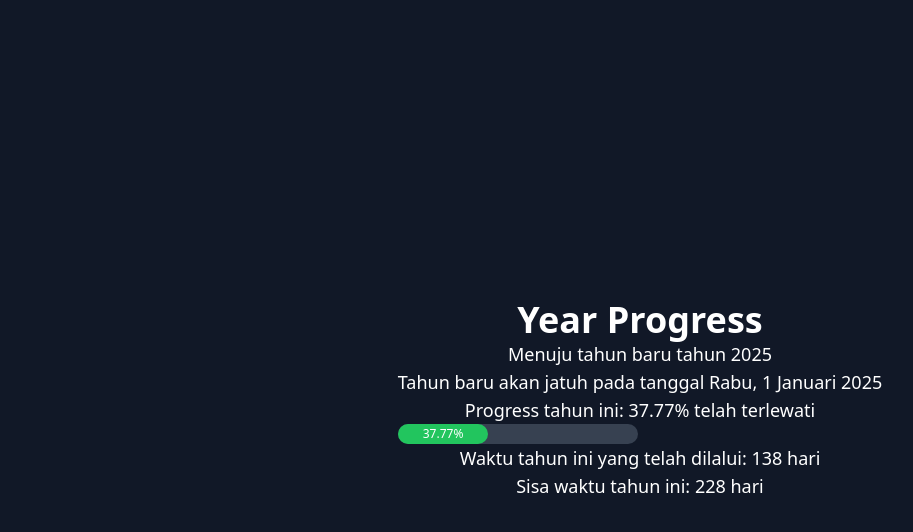
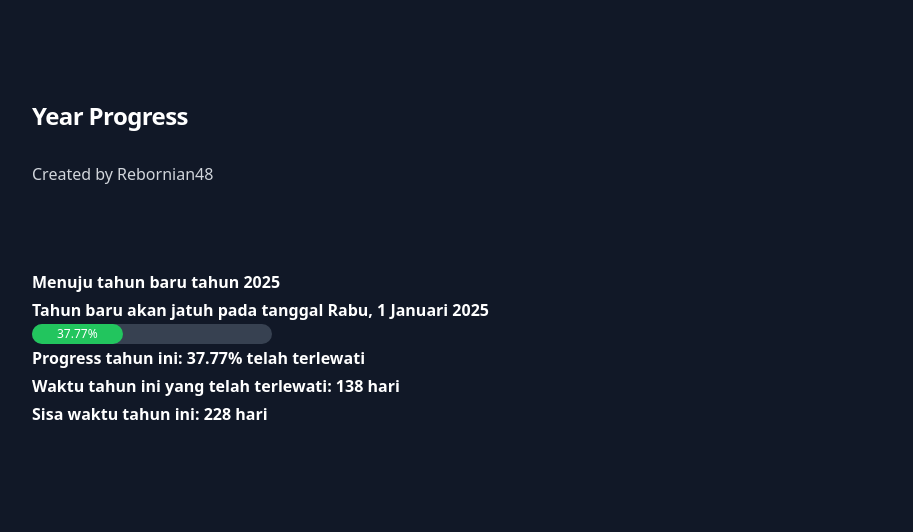
Before and after one commit to Rebornian48/yearprogress, a plain HTML site: page index.html in a window 1280 px wide. Shown: the whole page, without its empty margins (0-913 px from the left). Drawn offline with nearby package versions, Linux system fonts and the light colour scheme.

Commit message:
Update index.html

```diff
--- a/index.html
+++ b/index.html
@@ -38,28 +38,41 @@
   </head>
 
   <body class="bg-gray-900 text-white">
-    <div class="container">
-      <div class="flex justify-center items-center h-screen">
-        <div class="text-center">
-          <h1 class="text-4xl font-bold">Year Progress</h1>
-          <p class="text-lg">
-            Menuju tahun baru tahun <span id="next-year"></span>
-          </p>
-          <p class="text-lg">
-            Tahun baru akan jatuh pada tanggal <span id="next-newyear"></span>
-          </p>
-          <p class="text-lg">
-            Progress tahun ini: <span id="progress-1"></span>% telah terlewati
-          </p>
+    <div class="bg-gray-900">
+      <div class="mx-auto max-w-7xl px-6 py-16 sm:py-24 lg:px-8">
+        <h2 class="text-2xl font-bold leading-10 tracking-tight text-white">
+          Year Progress
+        </h2>
+        <p class="mt-6 max-w-2xl text-base leading-7 text-gray-300">
+          Created by Rebornian48
+        </p>
+        <div class="mt-20">
+          <div>
+            <dt class="text-base font-semibold leading-7 text-white">
+              Menuju tahun baru tahun <span id="next-year"></span>
+            </dt>
+            <dt class="text-base font-semibold leading-7 text-white">
+              Tahun baru akan jatuh pada tanggal <span id="next-newyear"></span>
+            </dt>
             <div class="w-[15rem] rounded-full bg-gray-700">
-              <div class="bg-green-500 h-full rounded-full text-white font-medium p-0.5 text-xs text-center" id="p-bar"><span id="progress-2"></span>%</div>
+              <div
+                class="bg-green-500 h-full rounded-full text-white font-medium p-0.5 text-xs text-center"
+                id="p-bar"
+              >
+                <span id="progress-2"></span>%
+              </div>
             </div>
-          <p class="text-lg">
-            Waktu tahun ini yang telah dilalui: <span id="passed"></span> hari
-          </p>
-          <p class="text-lg">
-            Sisa waktu tahun ini: <span id="remaining"></span> hari
-          </p>
+            <dt class="text-base font-semibold leading-7 text-white">
+              Progress tahun ini: <span id="progress-1"></span>% telah terlewati
+            </dt>
+            <dt class="text-base font-semibold leading-7 text-white">
+              Waktu tahun ini yang telah terlewati:
+              <span id="passed"></span> hari
+            </dt>
+            <dt class="text-base font-semibold leading-7 text-white">
+              Sisa waktu tahun ini: <span id="remaining"></span> hari
+            </dt>
+          </div>
         </div>
       </div>
     </div>
```
